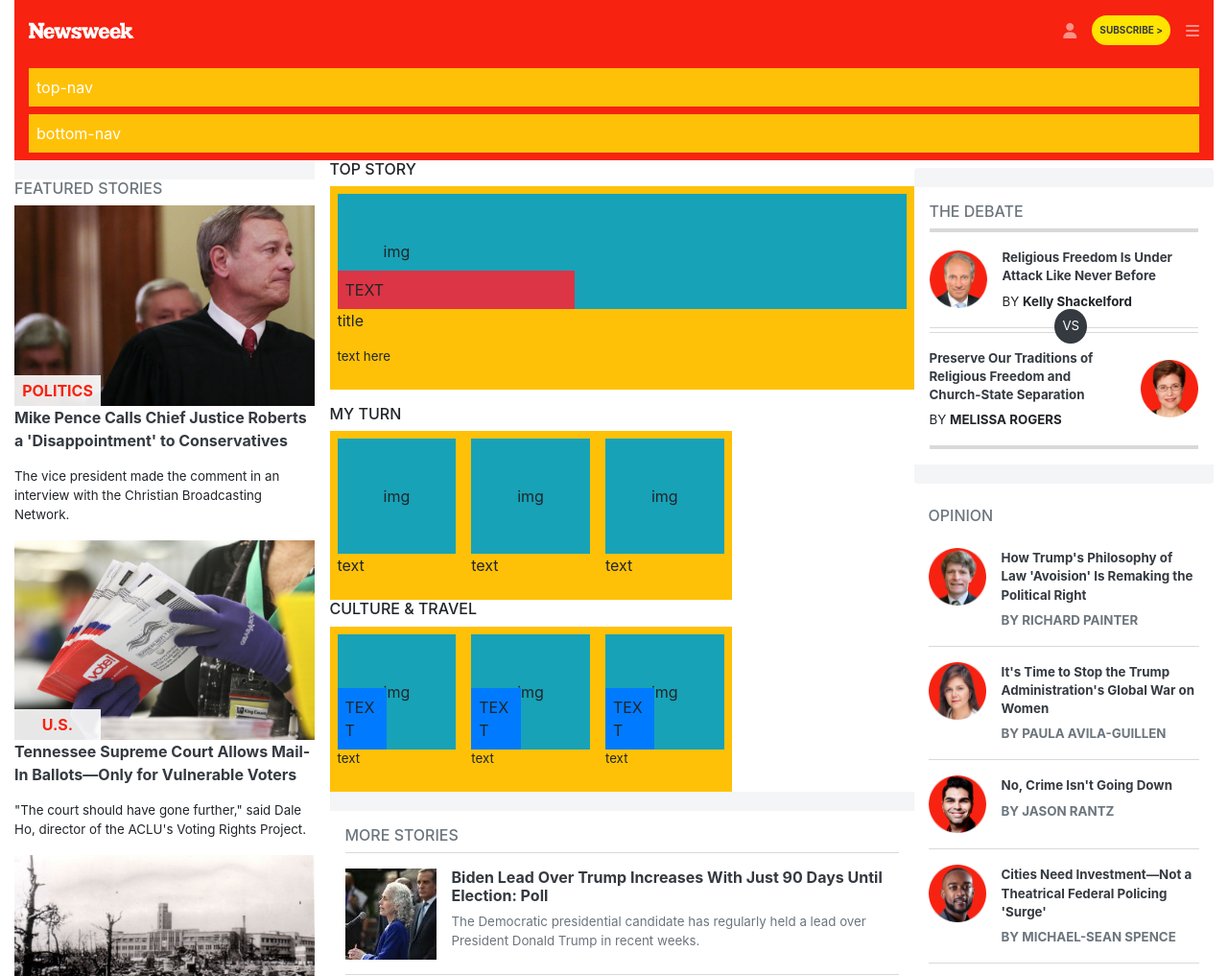
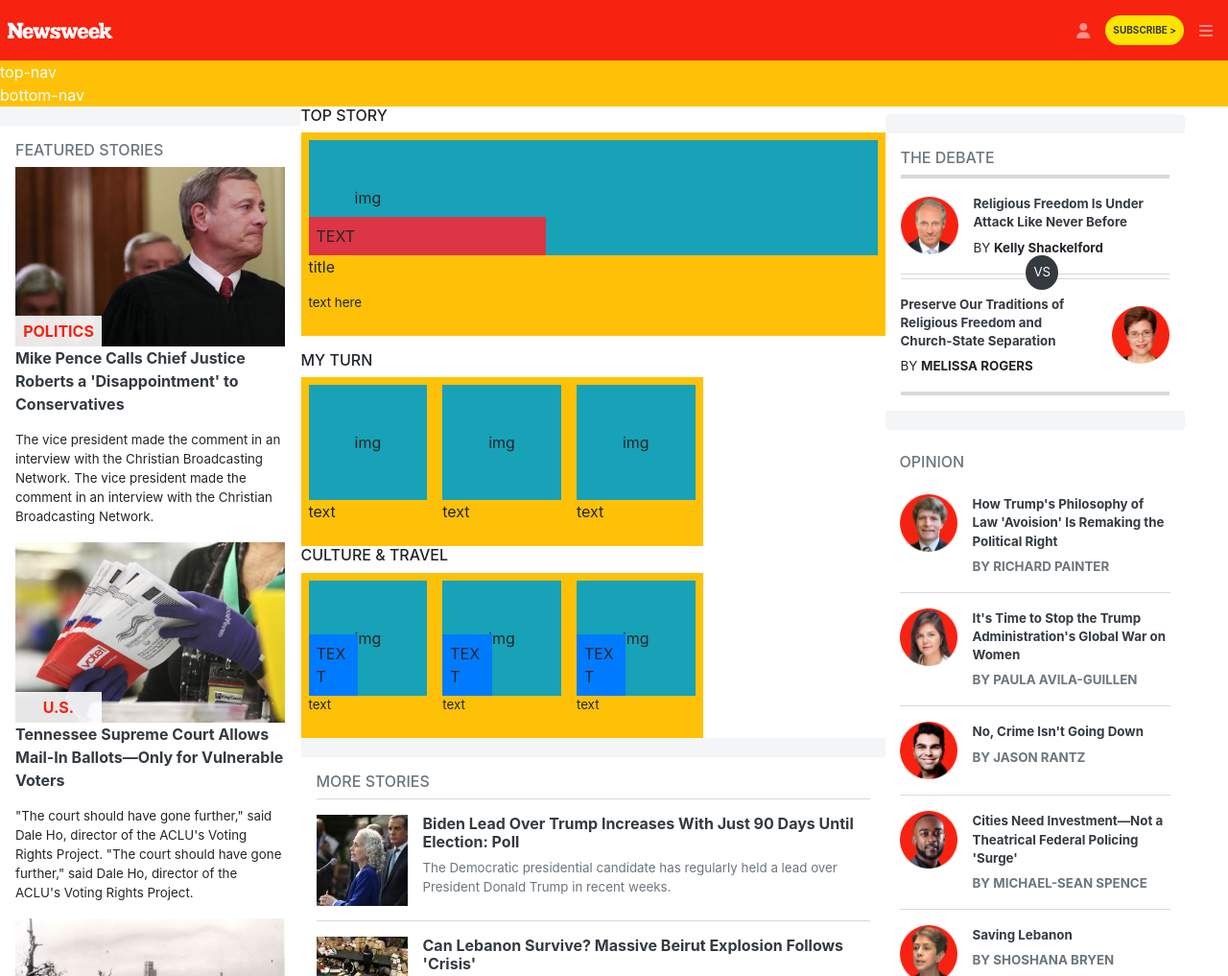
Before and after one commit to DcRonan/newsweek-bootstrap, a website: page index.html in a window 1280 px wide. Shown: the top 1017 px of the page at 96% size. Drawn offline with nearby package versions, Linux system fonts and the light colour scheme; files whose address does not match are found by name.

Commit message:
added row to top and featured and sorted code

```diff
--- a/index.html
+++ b/index.html
@@ -18,15 +18,15 @@
 
 <body class="container-fluid">
   <!-- HEADER -->
-  <header class="row container-fluid bg-red text-white d-flex flex-column no-gutters">
+  <header class="row bg-red text-white d-flex flex-column no-gutters">
     <!-- TOP NAV -->
-    <nav class="bg-red d-flex justify-content-between align-items-center">
+    <nav class="bg-red row d-flex justify-content-between align-items-center">
       <div>
-        <a href="#">
+        <a class="pl-2" href="#">
           <img class="main-logo" src="./src/assets/images/newsweek.svg" alt="newsweek main logo">
         </a>
       </div>
-      <ul class="d-flex align-items-center pt-3">
+      <ul class="d-flex align-items-center pt-3 pr-3">
         <li>
           <a href="#">
             <i class="fas fa-user text-white-50"></i>
@@ -45,18 +45,18 @@
       </ul>
     </nav>
     <!-- MIDDLE NAV -->
-    <nav class="col- bg-warning mt-2 mb-2 p-2 d-none d-lg-block">
+    <nav class="bg-warning row d-none d-lg-block">
       top-nav
     </nav>
     <!-- BOTTOM-NAV -->
-    <nav class="col- bg-warning p-2 mb-2 d-none d-lg-block">
+    <nav class="bg-warning row d-none d-lg-block">
       bottom-nav
     </nav>
   </header>
   <!-- MAIN -->
   <main class="row no-gutters">
     <!-- TOP STORY -->
-    <section class="col-12 d-md-none mt-4 top-story">
+    <section class="row p-3 d-md-none mt-4 top-story">
       <h6 class="text-secondary">
         TOP STORY
       </h6>
@@ -83,7 +83,7 @@
       </article>
     </section>
     <!-- FEATURED STORIES -->
-    <section class="order-md-first no-gutters col-12 col-md-5 col-lg-3 featured-stories">
+    <section class="order-md-first p-3 row col-md-5 col-lg-3 featured-stories d-md-flex flex-md-column">
       <h6 class="text-secondary">
         FEATURED STORIES
       </h6>
@@ -103,13 +103,13 @@
           </figcaption>
         </figure>
         <p>
-          The vice president made the comment in an interview with the Christian Broadcasting Network.
+          The vice president made the comment in an interview with the Christian Broadcasting Network. The vice president made the comment in an interview with the Christian Broadcasting Network.
         </p>
       </article>
       <article>
         <figure>
           <div class="position-relative">
-            <img class="w-100" src="./src/assets/images/featured/mail-ballots.jpg" alt="picture of Joe Biden">
+            <img class="w-100" src="./src/assets/images/featured/mail-ballots.jpg" alt="picture of mail">
             <span
               class="text-red position-absolute fixed-bottom p-1 cat-box-color cat-box text-center font-weight-bold">
               U.S.
@@ -122,7 +122,8 @@
           </figcaption>
         </figure>
         <p>
-          "The court should have gone further," said Dale Ho, director of the ACLU's Voting Rights Project. </p>
+          "The court should have gone further," said Dale Ho, director of the ACLU's Voting Rights Project. "The court should have gone further," said Dale Ho, director of the ACLU's Voting Rights Project.
+        </p>
       </article>
       <article>
         <figure>
@@ -142,7 +143,8 @@
         <p>
           My grandfather, Dr. Ken Takeuchi, was the director of the Hiroshima Red Cross Hospital. On August 4, 1945, he
           had talked to staff and encouraged them to arrive at work earlier. At 8.15am on August 6, when the atomic bomb
-          hit, many staff were inside the hospital—his pep talk had saved lives. </p>
+          hit, many staff were inside the hospital—his pep talk had saved lives.
+        </p>
       </article>
       <article>
         <figure>
@@ -161,7 +163,8 @@
         </figure>
         <p>
           Bolton—long an advocate of regime change in Tehran—said Trump's "maximum pressure" Iran strategy was not
-          enough. </p>
+          enough.
+        </p>
       </article>
       <article>
         <figure>
@@ -180,7 +183,8 @@
         </figure>
         <p>
           Bodycam footage from inside Forsyth County Detention Center, showing the lead-up to John Neville's death, has
-          been released. </p>
+          been released.
+        </p>
       </article>
     </section>
     <!-- THE DEBATE + OPINION -->
@@ -1326,8 +1330,8 @@
     </section>
   </main>
   <!-- FOOTER -->
-  <footer class="row container-fluid no-gutters">
-    <section class="p-2 bg-warning col-12 d-md-flex justify-content-between">
+  <footer class="row no-gutters">
+    <section class="p-2 bg-warning row d-md-flex justify-content-between">
       <div class="d-md-flex">
         <div>
           LOGO
@@ -1355,7 +1359,7 @@
       </div>
     </section>
     <!-- FOOTER LINKS -->
-    <section class="p-2 bg-secondary border-danger border-top col-12">
+    <section class="p-2 bg-secondary border-danger border-top row">
       TEXT HERE
     </section>
   </footer>
```
